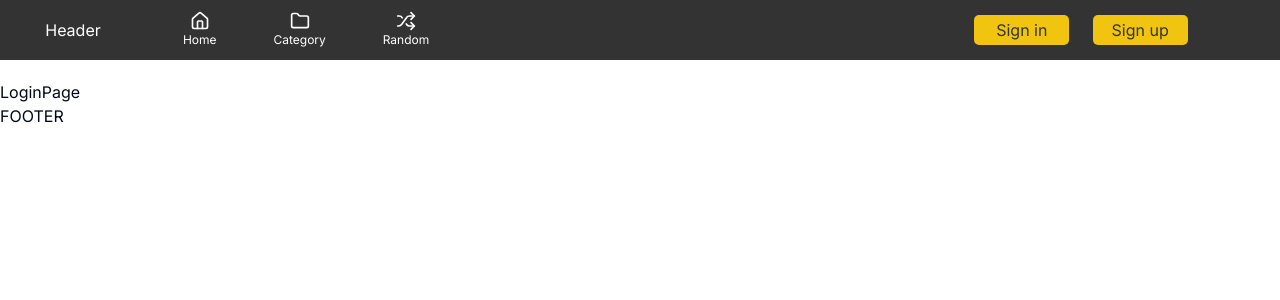
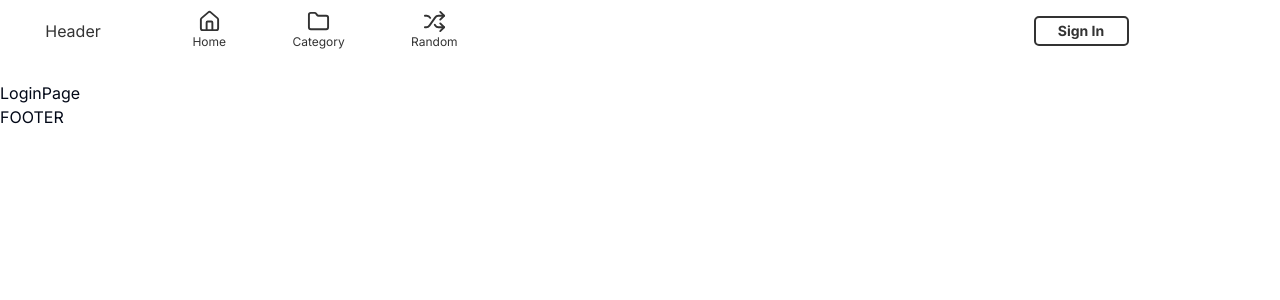
Before and after one commit to MussOo/Blog-NextJS, a Next.js app: page /login in a window 1280 px wide. Shown: the top 300 px of the page. Built offline with nearby package versions, Linux system fonts and the light colour scheme.

Commit message:
Edit header

```diff
--- a/src/components/Header/Header.tsx
+++ b/src/components/Header/Header.tsx
@@ -31,8 +31,10 @@ export default function Header() {
         </ul>
       </div>
       <div className={style.container_btn_authentification}>
-        <button>Sign in</button>
-        <button>Sign up</button>
+        <Link href="/login">
+          {" "}
+          <span>Sign In</span>
+        </Link>
       </div>
     </header>
   );
--- a/src/components/Header/style.module.scss
+++ b/src/components/Header/style.module.scss
@@ -1,6 +1,6 @@
 .header {
-  background-color: #333;
-  color: #ffffff;
+  background-color: #ffffff;
+  color: #333;
   text-align: center;
   padding: 10px;
   margin-bottom: 20px;
@@ -21,7 +21,7 @@
   max-width: 1200px;
   width: 60%;
   ul {
-    width: 45%;
+    width: 50%;
     display: flex;
     list-style: none;
     padding: 0;
@@ -30,7 +30,7 @@
     li {
       margin: 0 10px;
       a {
-        color: #ffffff;
+        color: #333;
         text-decoration: none;
         &:hover {
           transition: 0.3s;
@@ -41,8 +41,8 @@
         align-items: center;
 
         svg {
-          width: 20px;
-          height: 20px;
+          width: 23px;
+          height: 23px;
         }
         span {
           font-size: 12px;
@@ -60,19 +60,31 @@
   margin: 0 auto;
   max-width: 1200px;
   width: 250px;
-  button {
+  a {
     width: 95px;
     height: 30px;
-    background-color: #f1c40f;
     color: #333;
-    border: none;
+    border: 2px #333 solid;
     border-radius: 5px;
     margin: 2%;
+    font-size: 14px;
     cursor: pointer;
+
+    display: flex;
+    align-items: center;
+    justify-content: center;
+    svg {
+      width: 23px;
+      height: 23px;
+    }
+    span {
+      font-size: 14px;
+      font-weight: 700;
+    }
     &:hover {
-      transition: 0.3s;
-      background-color: #ffffff;
-      color: #333;
+      transition: 0.4s;
+      background-color: #333;
+      color: #ffffff;
     }
   }
 }
```
